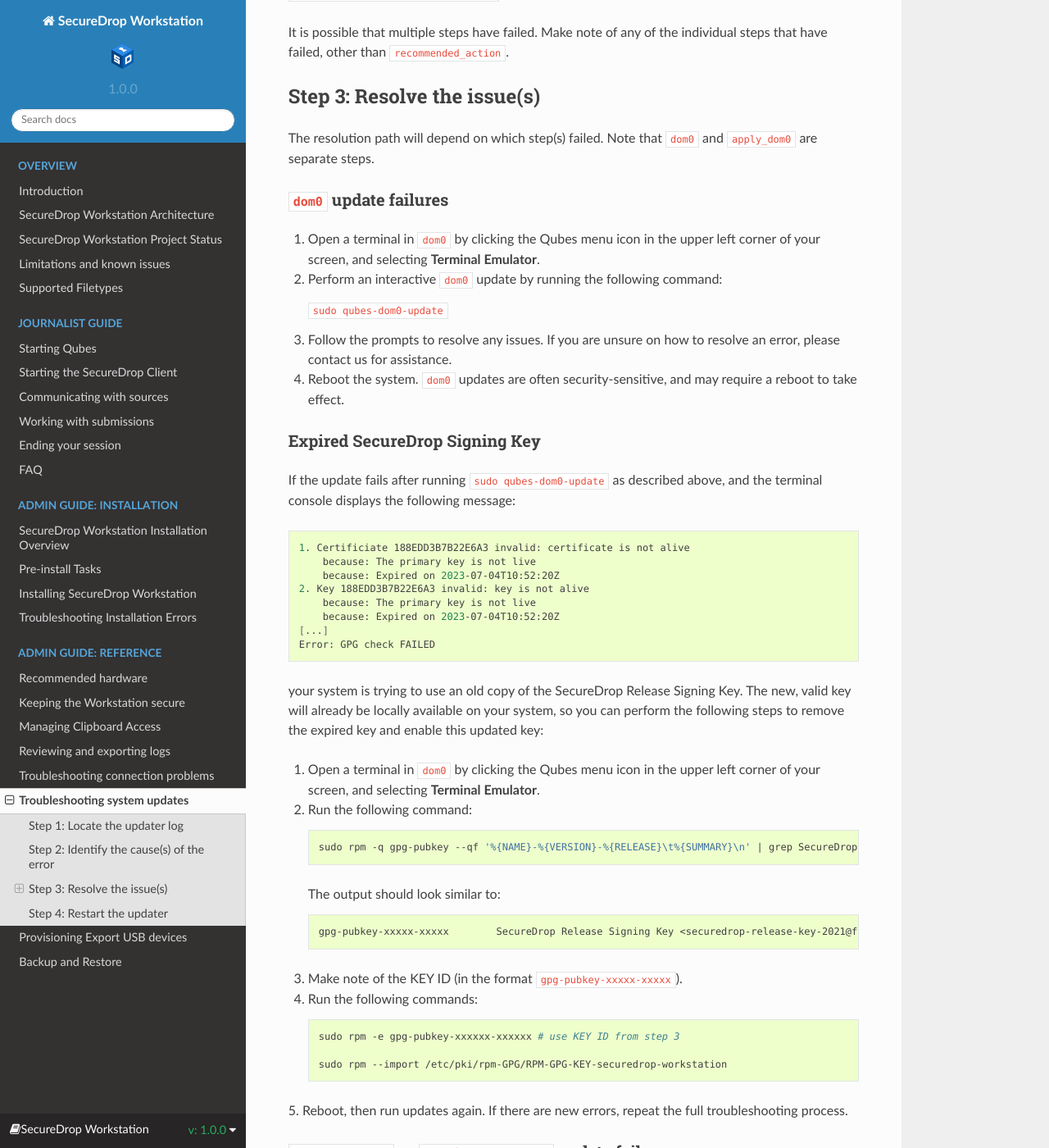
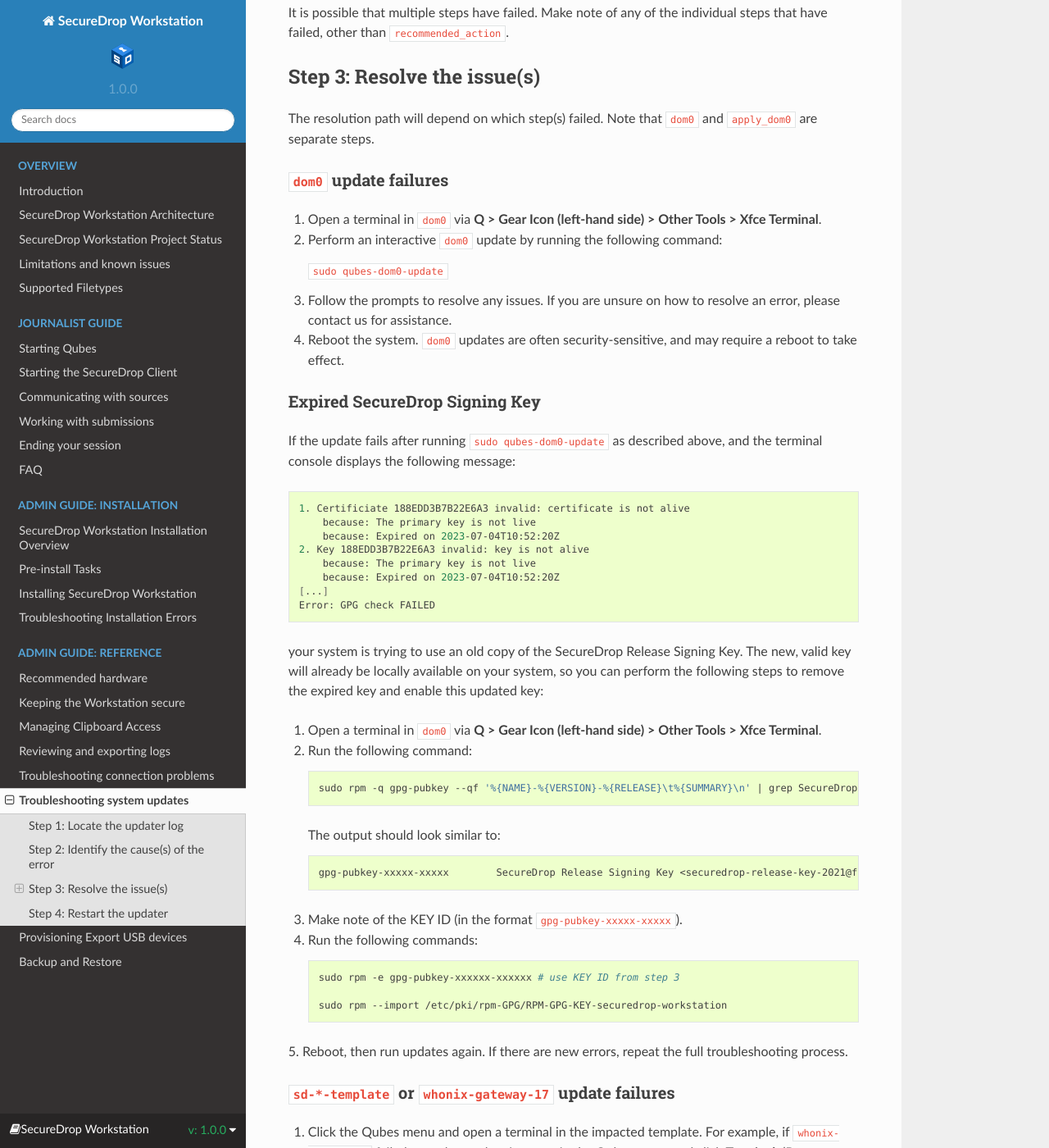
Before and after one commit to freedomofpress/securedrop-workstation-docs, a Sphinx documentation site: the page built from docs/admin/reference/troubleshooting_updates.rst, in a window 1280 px wide and 1400 px high, scrolled down 1762 px. Shown: the whole window at 82% size. Built offline with Sphinx 7.4.7 and the Read the Docs theme 2.0.0, drawn with Linux system fonts in a browser that asks for light colours; some of the changed text lies outside the part shown.

Commit message:
Standardize menu invocations and fix a few missing ones

```diff
--- a/docs/admin/install/troubleshoot.rst
+++ b/docs/admin/install/troubleshoot.rst
@@ -31,7 +31,7 @@
 
 |screenshot_sys_net_pci_reset|
 
-Open a ``dom0`` terminal via **Q > Settings Gear > Other Tools > Xfce Terminal**, and run the following command to list the devices connected to the ``sys-net`` VM.
+Open a ``dom0`` terminal via **Q > Gear Icon (left-hand side) > Other Tools > Xfce Terminal**, and run the following command to list the devices connected to the ``sys-net`` VM.
 
 .. code-block:: sh
 
@@ -84,7 +84,7 @@
 
 Press :kbd:`Ctrl-x` to continue with booting. This will fix the current boot, we now need to make the fix permanent.
 
-Once Qubes has started and you have logged in, open a ``dom0`` terminal via **Q > Settings Gear > Other Tools > Xfce Terminal** and type
+Once Qubes has started and you have logged in, open a ``dom0`` terminal via **Q > Gear Icon (left-hand side) > Other Tools > Xfce Terminal** and type
 :kbd:`sudo nano /etc/default/grub` to start an editor.
 
 Move your cursor to the bottom of the file and add: :kbd:`GRUB_CMDLINE_XEN_DEFAULT="$GRUB_CMDLINE_XEN_DEFAULT cpufreq=xen:hwp=off"`
--- a/docs/admin/reference/troubleshooting_updates.rst
+++ b/docs/admin/reference/troubleshooting_updates.rst
@@ -35,9 +35,7 @@
 
 In order to examine the most recent log file:
 
-1. Open a terminal in ``dom0`` by clicking the Qubes menu
-   icon in the upper left corner of your screen, and
-   selecting **Terminal Emulator**.
+1. Open a terminal in ``dom0`` via **Q > Gear Icon (left-hand side) > Other Tools > Xfce Terminal**.
 
 2. Change to the ``~/.securedrop_updater/logs/`` directory:
 
@@ -88,9 +86,7 @@
 
 ``dom0`` update failures
 ^^^^^^^^^^^^^^^^^^^^^^^^
-1. Open a terminal in ``dom0`` by clicking the Qubes menu
-   icon in the upper left corner of your screen, and
-   selecting **Terminal Emulator**.
+1. Open a terminal in ``dom0`` via **Q > Gear Icon (left-hand side) > Other Tools > Xfce Terminal**.
 
 2. Perform an interactive ``dom0`` update by running the
    following command:
@@ -127,9 +123,7 @@
 system, so you can perform the following steps to remove the expired key
 and enable this updated key:
 
-1. Open a terminal in ``dom0`` by clicking the Qubes menu
-   icon in the upper left corner of your screen, and
-   selecting **Terminal Emulator**.
+1. Open a terminal in ``dom0`` via **Q > Gear Icon (left-hand side) > Other Tools > Xfce Terminal**.
 
 2. Run the following command:
 
```
Also changed, not shown: docs/admin/reference/backup.rst (+4 -4 lines), docs/admin/reference/troubleshooting_connection.rst (+4 -5 lines).
